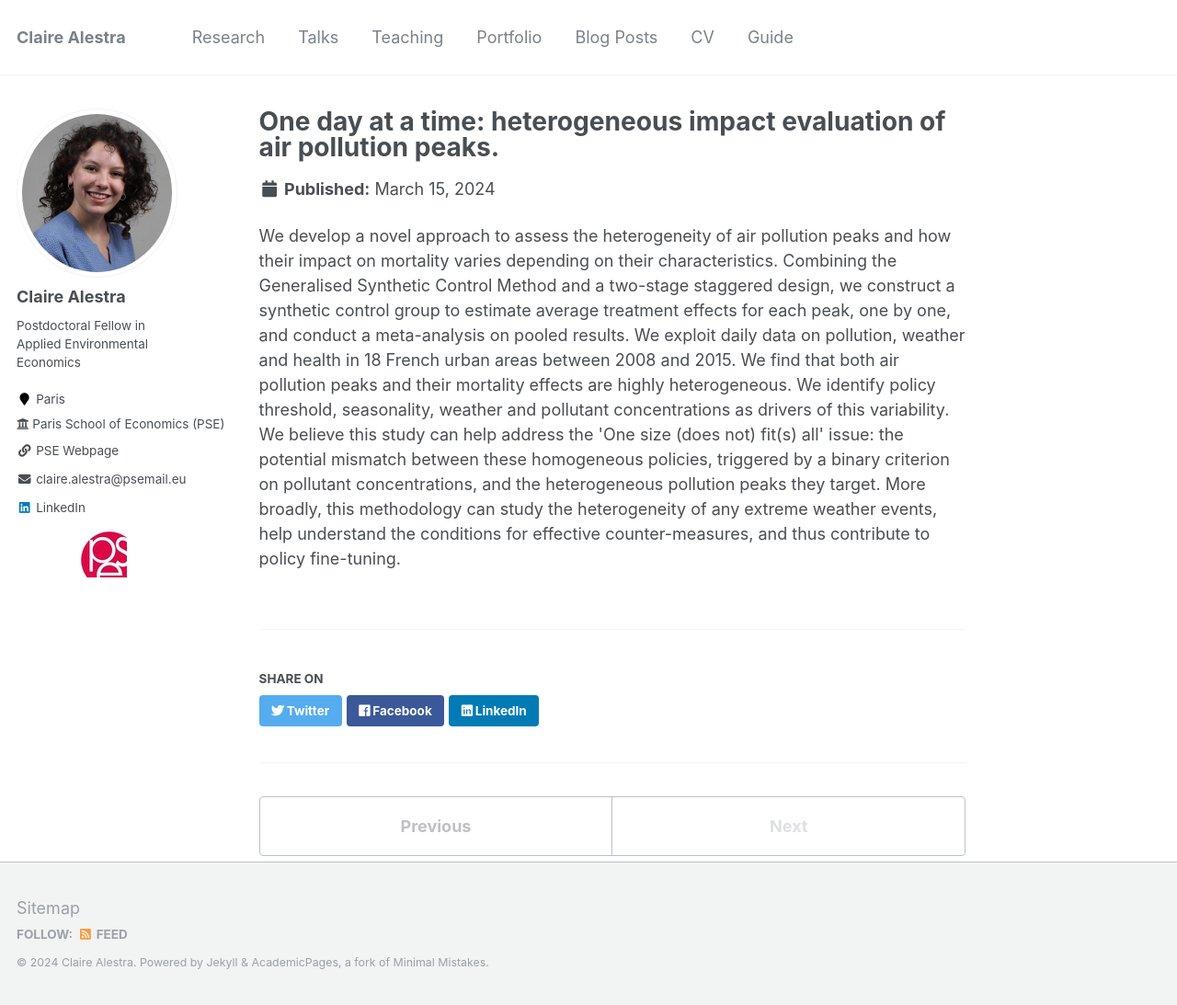
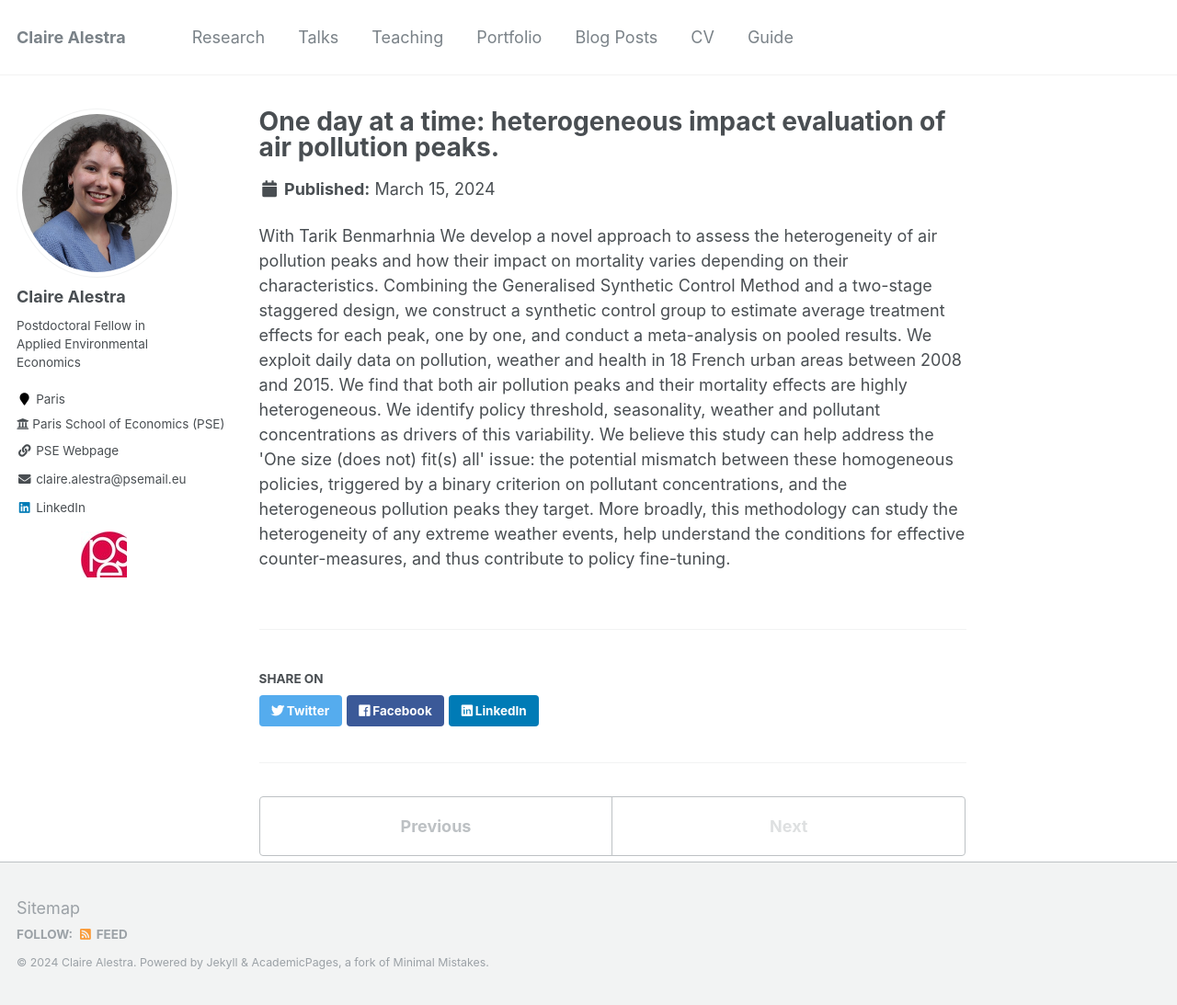
Before and after one commit to ClaireAlestra/ClaireAlestra.github.io, a Jekyll site: the page built from _portfolio/portfolio-2.html, in a window 1280 px wide and 1093 px high. Shown: the whole window at 92% size. Built offline with Jekyll 4.4.1, drawn with Linux system fonts in a browser that asks for light colours.

Commit message:
Update portfolio-2.html

```diff
--- a/_portfolio/portfolio-2.html
+++ b/_portfolio/portfolio-2.html
@@ -1,8 +1,9 @@
 ---
 title: "One day at a time: heterogeneous impact evaluation of air pollution peaks."
-subtitle: "With Tarik Benmarhnia"
-excerpt: "We develop a novel approach to assess the heterogeneity of air pollution peaks and how their impact on mortality varies depending on their characteristics. Combining the Generalised Synthetic Control Method and a two-stage staggered design, we construct a synthetic control group to estimate average treatment effects for each peak, one by one, and conduct a meta-analysis on pooled results. We exploit daily data on pollution, weather and health in 18 French urban areas between 2008 and 2015. We find that both air pollution peaks and their mortality effects are highly heterogeneous. We identify policy threshold, seasonality, weather and pollutant concentrations as drivers of this variability. We believe this study can help address the 'One size (does not) fit(s) all' issue: the potential mismatch between these homogeneous policies, triggered by a binary criterion on pollutant concentrations, and the heterogeneous pollution peaks they target. More broadly, this methodology can study the heterogeneity of any extreme weather events, help understand the conditions for effective counter-measures, and thus contribute to policy fine-tuning."
+excerpt: "With Tarik Benmarhnia <br> <br> We develop a novel approach to assess the heterogeneity of air pollution peaks and how their impact on mortality varies depending on their characteristics. Combining the Generalised Synthetic Control Method and a two-stage staggered design, we construct a synthetic control group to estimate average treatment effects for each peak, one by one, and conduct a meta-analysis on pooled results. We exploit daily data on pollution, weather and health in 18 French urban areas between 2008 and 2015. We find that both air pollution peaks and their mortality effects are highly heterogeneous. We identify policy threshold, seasonality, weather and pollutant concentrations as drivers of this variability. We believe this study can help address the 'One size (does not) fit(s) all' issue: the potential mismatch between these homogeneous policies, triggered by a binary criterion on pollutant concentrations, and the heterogeneous pollution peaks they target. More broadly, this methodology can study the heterogeneity of any extreme weather events, help understand the conditions for effective counter-measures, and thus contribute to policy fine-tuning."
 collection: portfolio
 ---
 
+With Tarik Benmarhnia
+
 We develop a novel approach to assess the heterogeneity of air pollution peaks and how their impact on mortality varies depending on their characteristics. Combining the Generalised Synthetic Control Method and a two-stage staggered design, we construct a synthetic control group to estimate average treatment effects for each peak, one by one, and conduct a meta-analysis on pooled results. We exploit daily data on pollution, weather and health in 18 French urban areas between 2008 and 2015. We find that both air pollution peaks and their mortality effects are highly heterogeneous. We identify policy threshold, seasonality, weather and pollutant concentrations as drivers of this variability. We believe this study can help address the 'One size (does not) fit(s) all' issue: the potential mismatch between these homogeneous policies, triggered by a binary criterion on pollutant concentrations, and the heterogeneous pollution peaks they target. More broadly, this methodology can study the heterogeneity of any extreme weather events, help understand the conditions for effective counter-measures, and thus contribute to policy fine-tuning.
```
